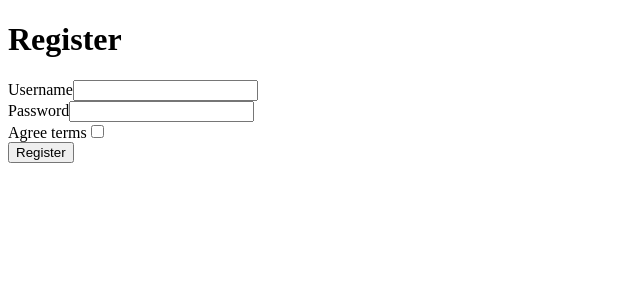
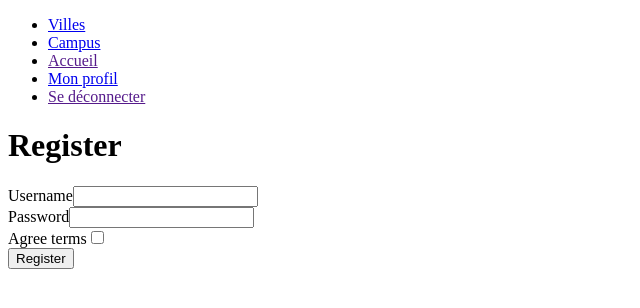
Before and after one commit to bloady94/projetEvenement, a Symfony app: template templates/registration/register.html.twig in a window 1280 px wide. Shown: the top 308 px of the page, without its empty margins (0-640 px from the left). Run offline with Twig, Linux system fonts and the light colour scheme; the template is opened without the code that fills it, so the values that code supplies are empty; form fields are guessed from the names that the template uses; some libraries are stand-ins or nearby versions.

Commit message:
Add de la navBar

```diff
--- a/templates/base.html.twig
+++ b/templates/base.html.twig
@@ -1,10 +1,15 @@
-<!DOCTYPE html>
-<html>
-    <head>
-        <meta charset="UTF-8">
-        <title>{% block title %}SortiENI{% endblock %}</title>
+<!doctype html>
+<html lang="fr">
+<head>
+    <meta charset="UTF-8">
+    <meta name="viewport"
+          content="width=device-width, user-scalable=no, initial-scale=1.0, maximum-scale=1.0, minimum-scale=1.0">
+    <meta http-equiv="X-UA-Compatible" content="ie=edge">
+    <title>{% block title %}SortiENI{% endblock %}</title>
     </head>
     <body>
+    {{ include('menu/nav.html.twig') }}
+
         {% block body %}{% endblock %}
     </body>
 </html>
--- /dev/null
+++ b/templates/menu/nav.html.twig
@@ -0,0 +1,19 @@
+<nav>
+    <ul>
+
+        <li><a href="{{ path('app_ville') }}">Villes</a></li>
+        <li><a href="{{ path('app_campus') }}">Campus</a></li>
+        <li><a href="">Accueil</a></li>
+        <li><a href="{{ path('app_participant') }}">Mon profil</a></li>
+        <li><a href="">Se déconnecter</a></li>
+
+{#        {% if app.user %}#}
+{#            <li><a href="{{ path('serie_add') }}">New TV show</a></li>#}
+{#            <li><a href="{{ path('app_logout') }}">Logout ({{ app.user.firstname }})</a></li>#}
+{#        {% else %}#}
+{#            <li><a href="{{ path('app_login') }}">Login</a></li>#}
+{#            <li><a href="{{ path('app_register') }}">Register</a></li>#}
+{#        {% endif %}#}
+
+    </ul>
+</nav>
```
